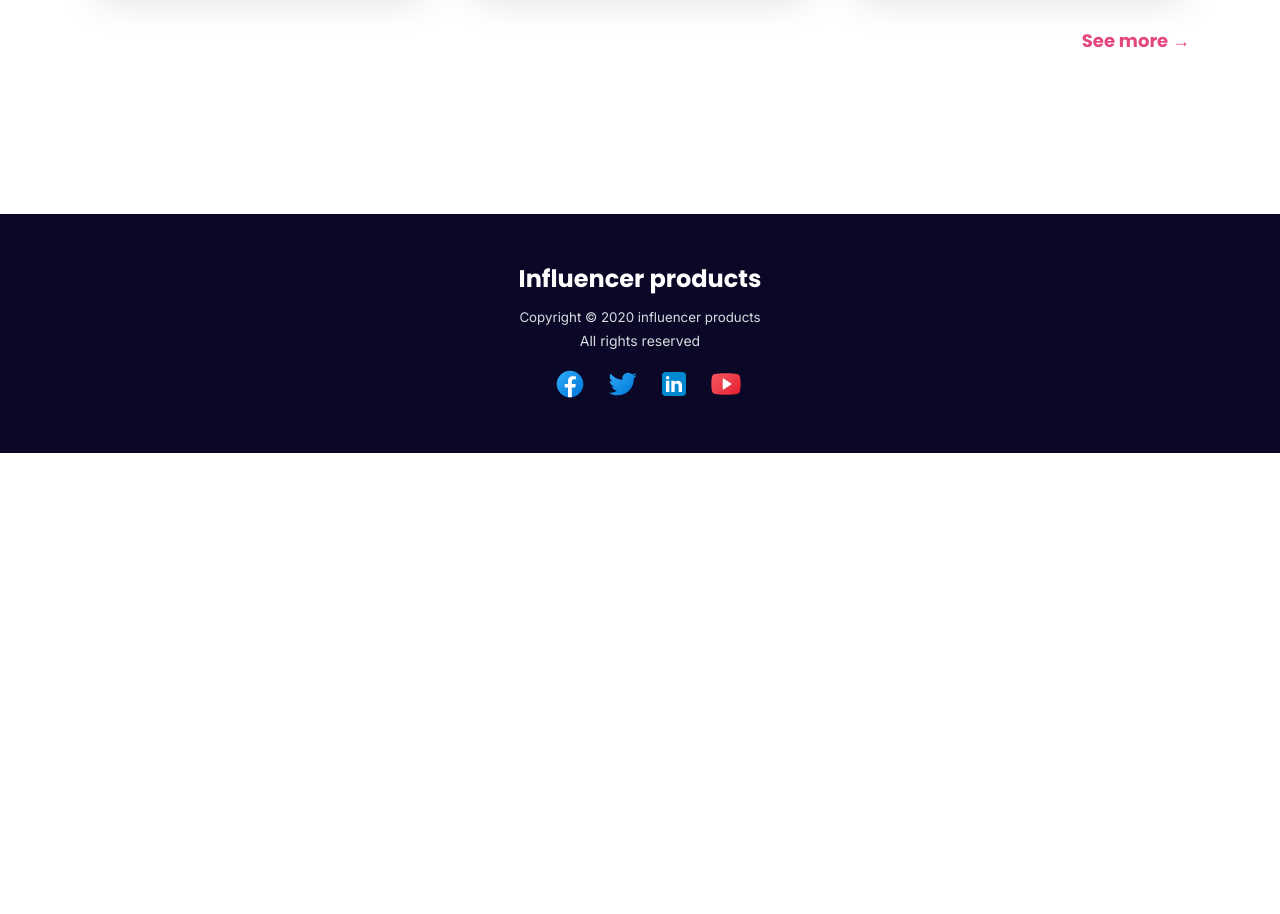
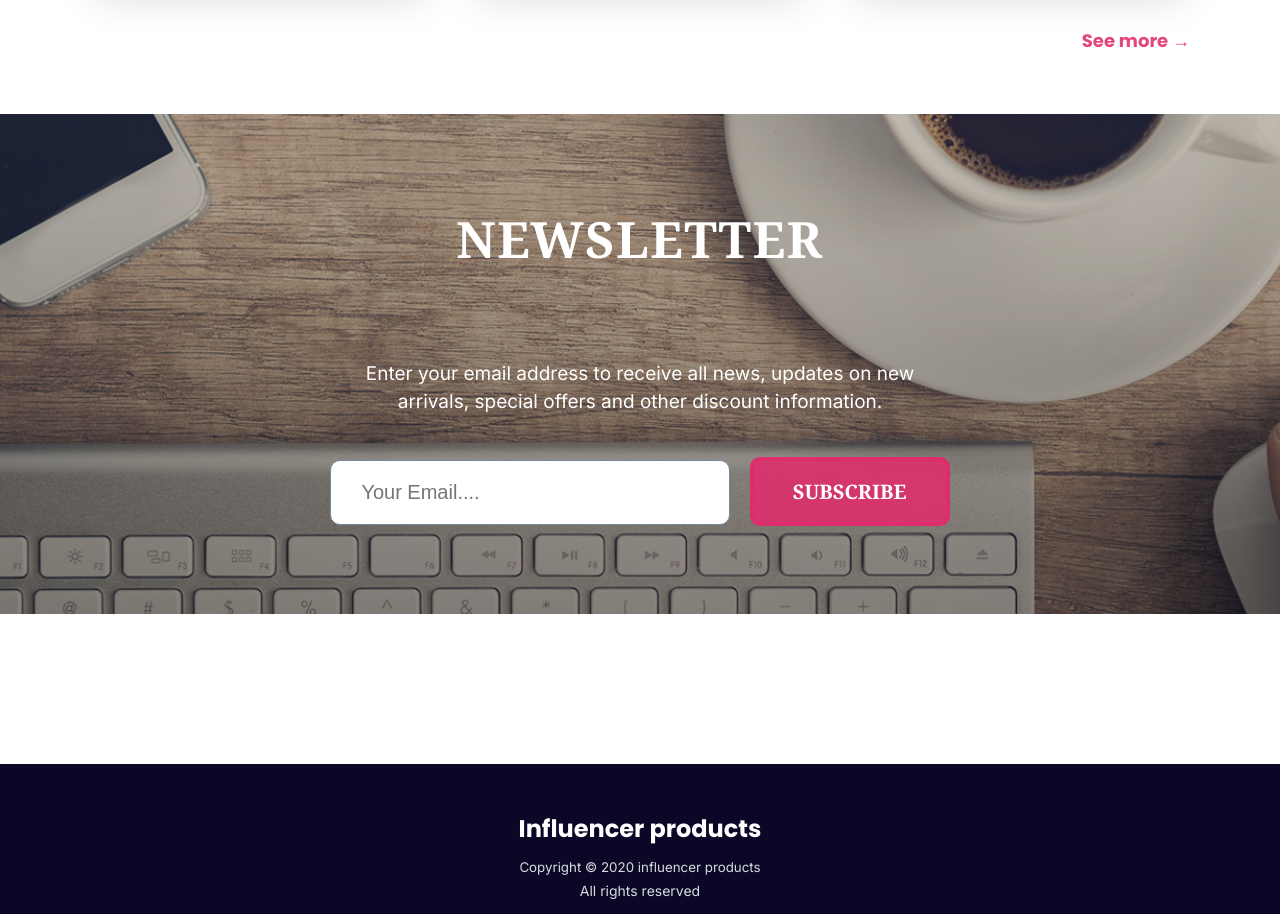
Before and after one commit to SHadek-007/phero-assignment2, a plain HTML site: page index.html in a window 1280 px wide. Shown: the part 2653-3567 px from the top of the page. Before the commit the page ends 3106 px from the top, so only its background shows below. Drawn offline with Linux system fonts and the light colour scheme.

Commit message:
personal-section added

```diff
--- a/index.html
+++ b/index.html
@@ -282,6 +282,25 @@
 
     <!-- ----------Collection Section Part End ------------->
 
+    <!-- ----------Personal Section Part Start ------------->
+
+    <section  class="personal-sections">
+        <div class="personal-section">
+            <div class="personal-blog">
+                <h1>NEWSLETTER</h1>
+            </div>
+            <div class="login-info">
+                <p>Enter your email address to receive all news, updates on new <br> arrivals, special offers and other discount information.</p>
+                <form action="">
+                    <input type="email" name="email" class="mail" placeholder="Your Email....">
+                    <input type="submit" value="Subscribe" class="login">
+                </form>
+            </div>
+        </div>
+    </section>
+
+    <!-- ----------Personal Section Part End ------------->
+
     <!-- ----------Footer Section Part Start ------------->
 
     <footer>
--- a/style.css
+++ b/style.css
@@ -218,6 +218,75 @@ nav ul li a{
      Collection Section CSS Styles End
 -------------------------------------------*/
 
+/*---------------------------------------
+     Personal Section CSS Styles Start
+-------------------------------------------*/
+.personal-sections{
+    background-image: url(images/index-11.jpg);
+    background-repeat: no-repeat;
+    background-size: cover;
+    background-position: center center;
+}
+.personal-section{
+    height: 500px;
+    display: grid;
+    grid-template-rows: repeat(2,1fr);
+    align-items: center;
+    justify-content: center;
+    margin-top: 50px;
+}
+.personal-blog{
+    text-align: center;
+    color: white;
+}
+.personal-blog > h1{
+    font-size: 50px;
+    letter-spacing: 1.5px;
+    font-family: Georgia, 'Times New Roman', Times, serif;
+}
+.login-info{
+    text-align: center;
+}
+.login-info> p{
+    color: white;
+    margin-top: -15%;
+    font-size: 19px;
+    font-family: 'Inter', sans-serif;
+    line-height: 1.5;
+}
+.login-info form{
+    margin-top: 40px;
+}
+.mail{
+    width: 400px;
+    padding: 20px 30px;
+    border-radius: 10px;
+    outline: 0;
+    border: 1px solid lightslategray;
+    font-size: 20px;
+}
+.login{
+    width: 200px;
+    font-size: 20px;
+    padding: 17px 30px;
+    border-radius: 10px;
+    outline: 0;
+    border: 4px solid rgba(224, 44, 109, 0.87);;
+    text-transform: uppercase;font-weight: bold;
+    font-family: Georgia, 'Times New Roman', Times, serif;
+    background-color: rgba(224, 44, 109, 0.87);
+    color: white;
+    margin-left: 15px;
+    cursor: pointer;
+}
+.login:hover{
+    background-color: white;
+    color: black;
+    transition: 0.8s ease;
+}
+/*---------------------------------------
+     Personal Section CSS Styles End
+-------------------------------------------*/
 
 /*---------------------------------------
      Footer Section CSS Styles Start
```
Also changed, not shown: images/index-11.jpg (added).
